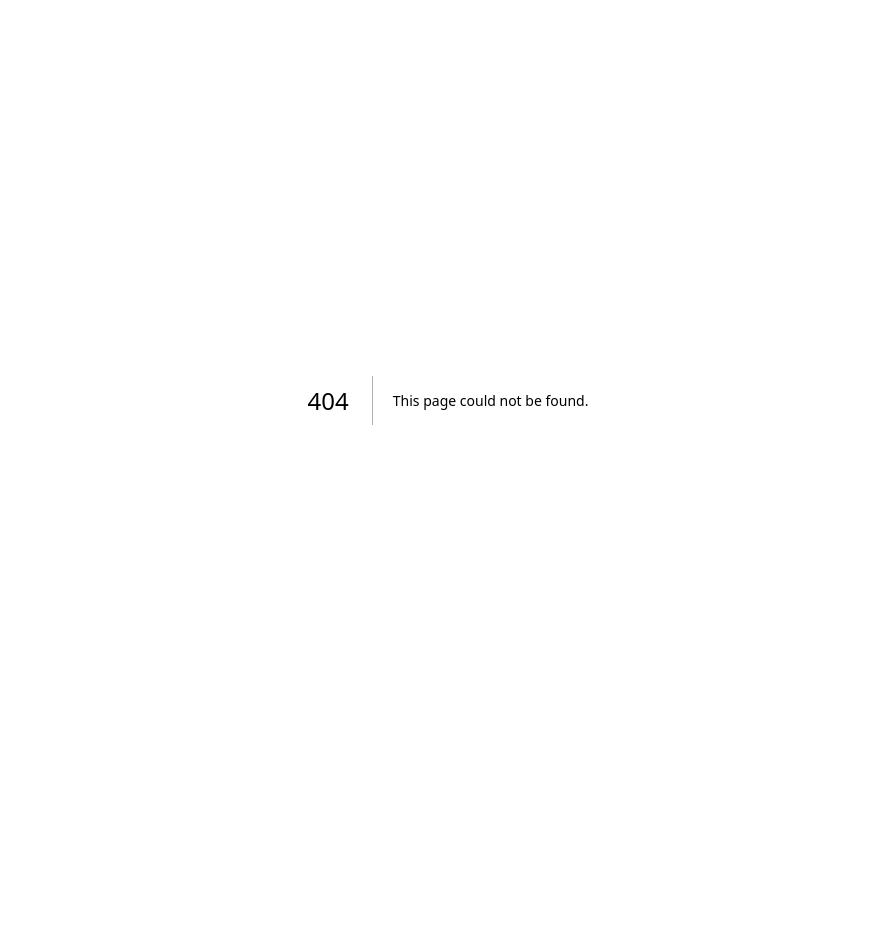
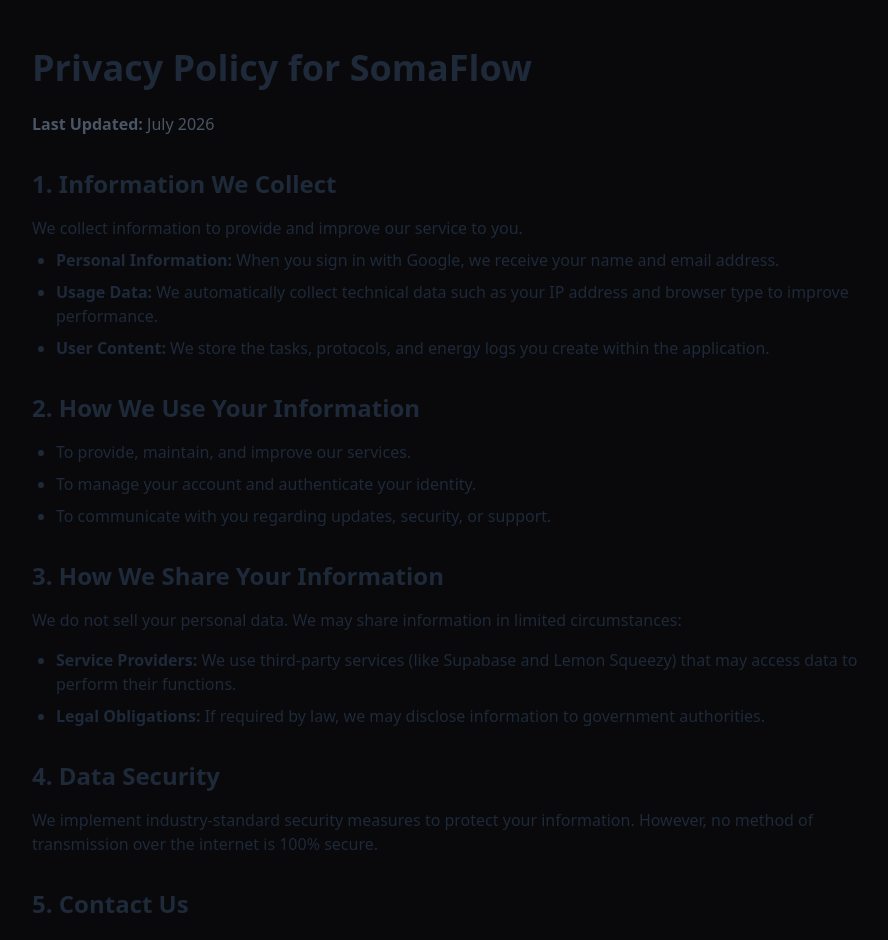
Before and after one commit to zarinblade84-code/SomaFlow-1.0, a Next.js app: page /privacy in a window 1280 px wide. Before the commit this address had no page. Shown: the top 940 px of the page, without its empty margins (192-1080 px from the left). Before the commit the page ends 800 px from the top, so only its background shows below. Built offline with nearby package versions, Linux system fonts and the light colour scheme.

Commit message:
added privacy policy page

```diff
--- /dev/null
+++ b/app/privacy/page.tsx
@@ -0,0 +1,46 @@
+export default function PrivacyPolicy() {
+    return (
+      <div className="max-w-4xl mx-auto p-8 py-12 text-gray-800">
+        <h1 className="text-4xl font-bold mb-6">Privacy Policy for SomaFlow</h1>
+        <p className="mb-8 text-gray-600"><strong>Last Updated:</strong> July 2026</p>
+
+        <section className="mb-8">
+          <h2 className="text-2xl font-semibold mb-4">1. Information We Collect</h2>
+          <p className="mb-2">We collect information to provide and improve our service to you.</p>
+          <ul className="list-disc pl-6 mb-4 space-y-2">
+            <li><strong>Personal Information:</strong> When you sign in with Google, we receive your name and email address.</li>
+            <li><strong>Usage Data:</strong> We automatically collect technical data such as your IP address and browser type to improve performance.</li>
+            <li><strong>User Content:</strong> We store the tasks, protocols, and energy logs you create within the application.</li>
+          </ul>
+        </section>
+
+        <section className="mb-8">
+          <h2 className="text-2xl font-semibold mb-4">2. How We Use Your Information</h2>
+          <ul className="list-disc pl-6 mb-4 space-y-2">
+            <li>To provide, maintain, and improve our services.</li>
+            <li>To manage your account and authenticate your identity.</li>
+            <li>To communicate with you regarding updates, security, or support.</li>
+          </ul>
+        </section>
+
+        <section className="mb-8">
+          <h2 className="text-2xl font-semibold mb-4">3. How We Share Your Information</h2>
+          <p className="mb-4">We do not sell your personal data. We may share information in limited circumstances:</p>
+          <ul className="list-disc pl-6 mb-4 space-y-2">
+            <li><strong>Service Providers:</strong> We use third-party services (like Supabase and Lemon Squeezy) that may access data to perform their functions.</li>
+            <li><strong>Legal Obligations:</strong> If required by law, we may disclose information to government authorities.</li>
+          </ul>
+        </section>
+
+        <section className="mb-8">
+          <h2 className="text-2xl font-semibold mb-4">4. Data Security</h2>
+          <p className="mb-4">We implement industry-standard security measures to protect your information. However, no method of transmission over the internet is 100% secure.</p>
+        </section>
+
+        <section className="mb-8">
+          <h2 className="text-2xl font-semibold mb-4">5. Contact Us</h2>
+          <p className="mb-4">If you have questions about this Privacy Policy, please contact us at: <strong>[somaflow.hq@gail.com]</strong></p>
+        </section>
+      </div>
+    );
+  }
```
